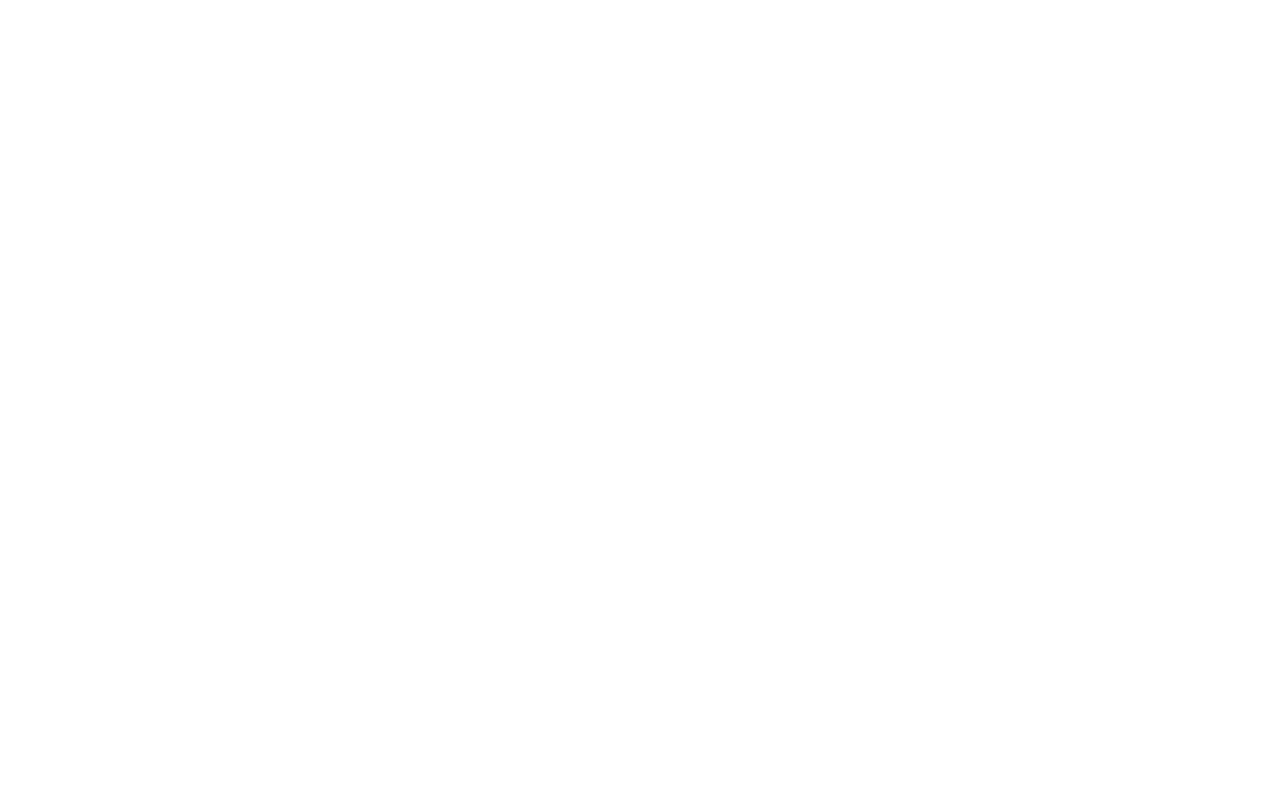
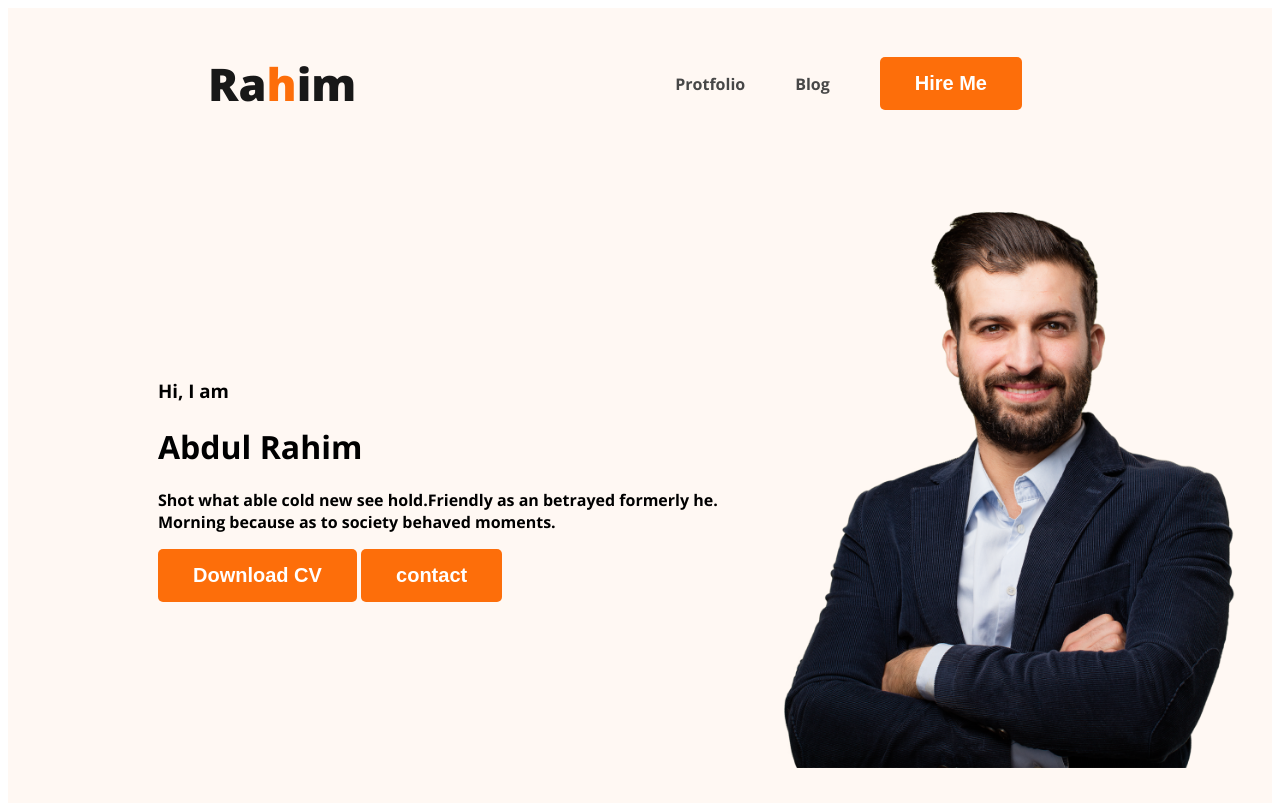
Before and after one commit to MDABDULRAHIM11/Arahimprotfolio, a plain HTML site: page index.html in a window 1280 px wide. Drawn offline with nearby package versions, Linux system fonts and the light colour scheme.

Commit message:
banner content added

```diff
--- a/index.html
+++ b/index.html
@@ -1,13 +1,41 @@
 <!DOCTYPE html>
 <html lang="en">
+
 <head>
     <meta charset="UTF-8">
     <meta name="viewport" content="width=device-width, initial-scale=1.0">
     <title>Web Developer Protfolio</title>
+    <link rel="preconnect" href="https://fonts.googleapis.com">
+    <link rel="preconnect" href="https://fonts.gstatic.com" crossorigin>
+    <link href="https://fonts.googleapis.com/css2?family=Open+Sans:ital,wght@0,700;0,800;1,400&display=swap"
+        rel="stylesheet">
+    <link rel="stylesheet" href="styles/protfolio.css">
 </head>
+
 <body>
 
-    <header>
+    <header class="header">
+        <nav>
+            <h3 class="nav-title">Ra<span class="text-primary">h</span>im</h3>
+            <ul>
+                <li><a href="">Protfolio</a></li>
+                <li><a href="">Blog</a></li>
+                <li><button class="btn-primary">Hire Me</button></li>
+            </ul>
+        </nav>
+        <div class="banner">
+            <div>
+                <h3 class="banner-greeting">Hi, I  am</h3>
+                <h1 class="banner-title">Abdul Rahim</h1>
+                <p class="description">Shot what able cold new see hold.Friendly as an betrayed formerly he. Morning because as to society behaved moments.</p>
+                <button class="btn-primary">Download CV</button>
+                <button class="btn-primary">contact</button>
+            </div>
+
+            <div>
+                <img class="profile-pic" src="./images/hardy.png" alt="">
+            </div>
+        </div>
 
     </header>
 
@@ -19,4 +47,5 @@
 
     </footer>
 </body>
+
 </html>
--- /dev/null
+++ b/styles/protfolio.css
@@ -0,0 +1,65 @@
+/* common shared styles */
+body {
+    font-family: 'Lato', sans-serif;
+    font-family: 'Open Sans', sans-serif;
+}
+
+/* nav related styles */
+nav {
+    display: flex;
+    justify-content: space-between;
+    align-items: center;
+    margin: 0px 200px;
+}
+
+.nav-title {
+    color: #181818;
+    font-size: 45px;
+    font-weight: 800;
+    line-height: normal;
+}
+
+.text-primary {
+    color: #FD6E0A;
+}
+
+.btn-primary {
+    border-radius: 5px;
+    background: #FD6E0A;
+    border: 0px;
+    outline: 0px;
+    color: white;
+    font-size: 20px;
+    font-weight: 700;
+    padding: 15px 35px ;
+}
+
+nav>ul {
+    display: flex;
+    align-items: center;
+}
+
+nav li {
+    list-style: none;
+    margin-right: 50px;
+}
+
+nav a {
+    text-decoration: none;
+    color: #474747;
+}
+
+/* header related styles */
+.header{
+    background-color: #FFF8F3;;
+}
+
+.banner{
+    padding: 30px 30px 30px 150px;
+    display: flex;
+    align-items: center;
+}
+.banner .profile-pic{
+    width: 500px;
+
+}
```
